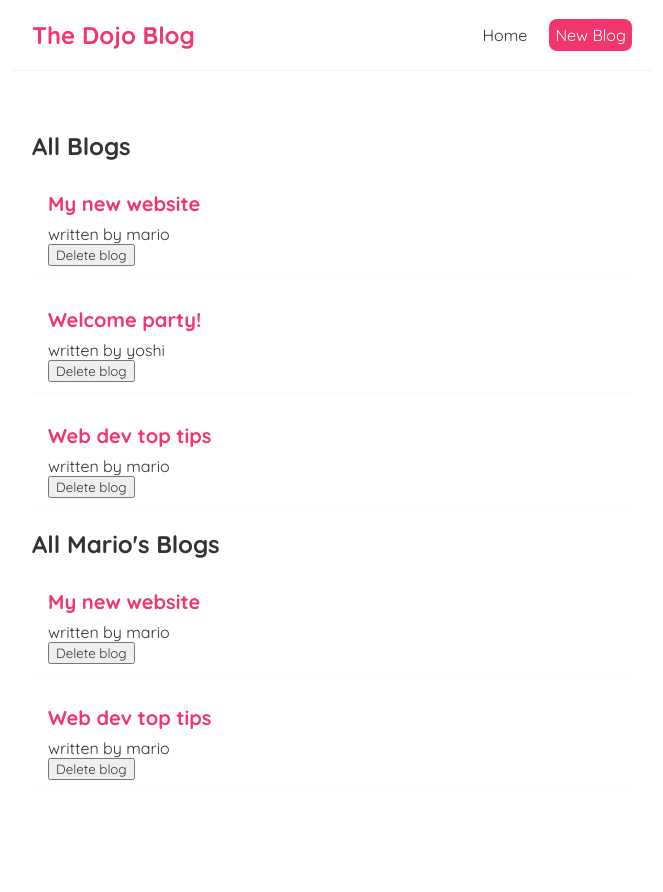
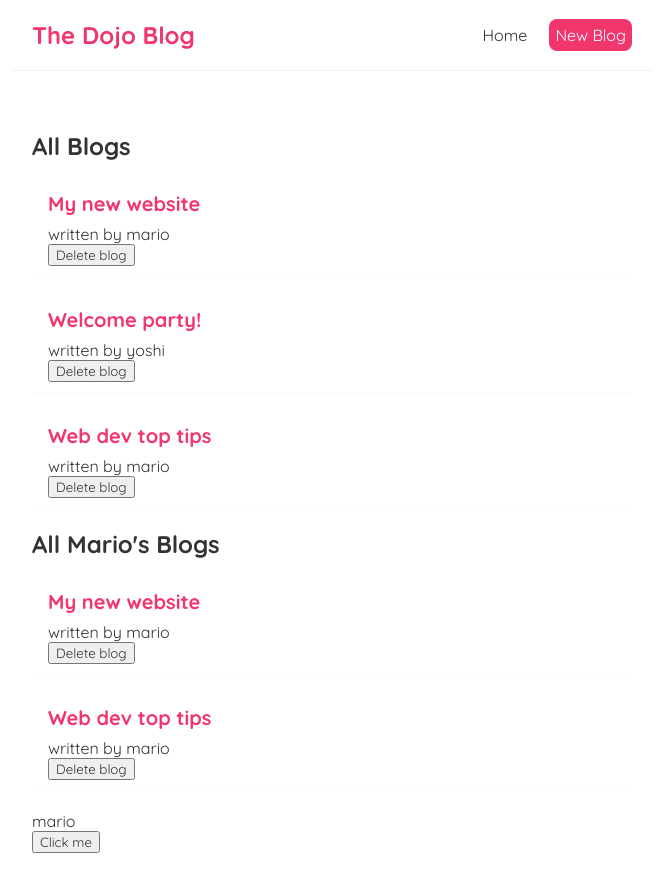
Before and after one commit to chrisart10/react-course, a React (Create React App) app: page / in a window 1280 px wide. Shown: the top 892 px of the page, without its empty margins (308-971 px from the left). Before the commit the page ends 871 px from the top, so only its background shows below. Built offline with nearby package versions, Linux system fonts and the light colour scheme.

Commit message:
Add other useEffect situations

```diff
--- a/src/Home.js
+++ b/src/Home.js
@@ -8,14 +8,23 @@
         { title: 'Web dev top tips', body: 'lorem ipsum...', author: 'mario', id: 3 }
     ])
 
+    const [name,setName] = useState('mario')
+
     const handleDelete = (id) => {
         const newBlogs = blogs.filter((blog) => blog.id !== id)
         SetBlogs(newBlogs)
     }
+    // Only run once in starting.
+    // useEffect(()=>{
+    //     console.log('this code run in useEffect')
+    //     console.log(blogs)
+    // },[])
 
+    // Only run when name has a change
     useEffect(()=>{
         console.log('this code run in useEffect')
-    })
+        console.log(name)
+    },[name])
 
     return (
         <div className="home">
@@ -29,6 +38,8 @@
                 title="All Mario's Blogs"
                 handleDelete={handleDelete}
             />
+            <p>{name}</p>
+            <button onClick={()=>setName('luigi')}>Click me</button>
         </div>
     );
 }
```
